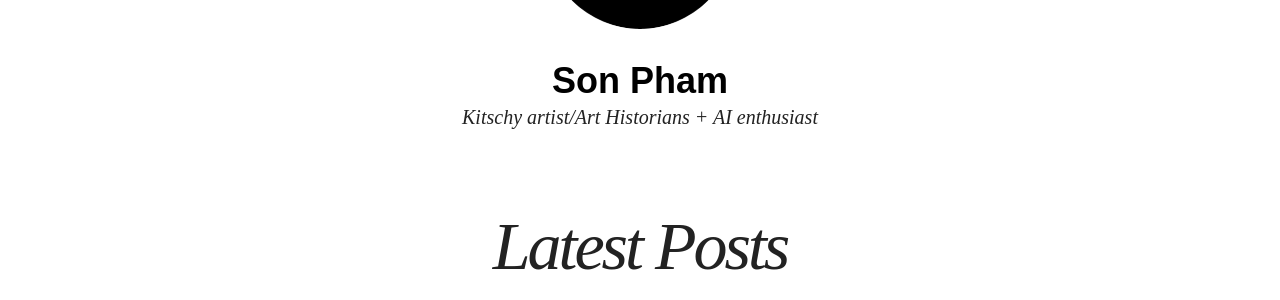
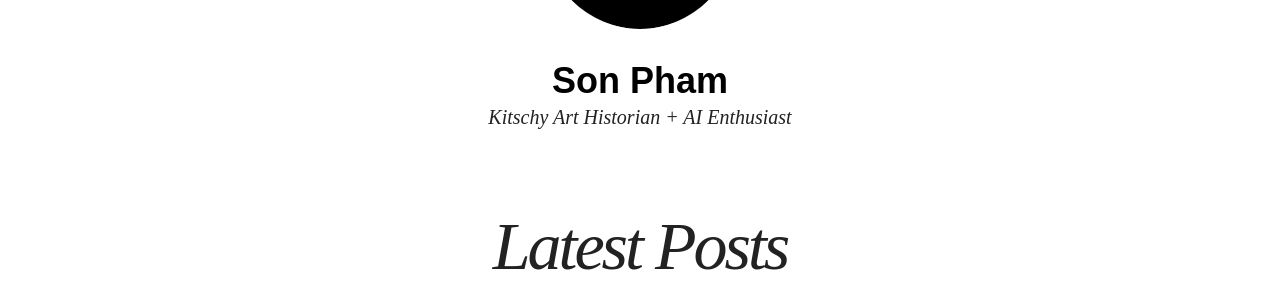
Before and after one commit to AIDreamer/AIDreamer.github.io, a Jekyll site: the page built from index.html, in a window 1280 px wide. Shown: the part 266-566 px from the top of the page. Built offline with Jekyll 4.4.1, drawn with Linux system fonts in a browser that asks for light colours; nearby versions of some CDN libraries.

```diff
--- a/_config.yml
+++ b/_config.yml
@@ -2,7 +2,7 @@
 
 title: Son Pham
 locale: en_US
-description: Kitschy artist/Art Historians + AI enthusiast
+description: Kitschy Art Historian + AI Enthusiast
 logo: site-logo.png
 search: true
 url: http://aidreamer.github.io
```
Also changed, not shown: 13 other files.
